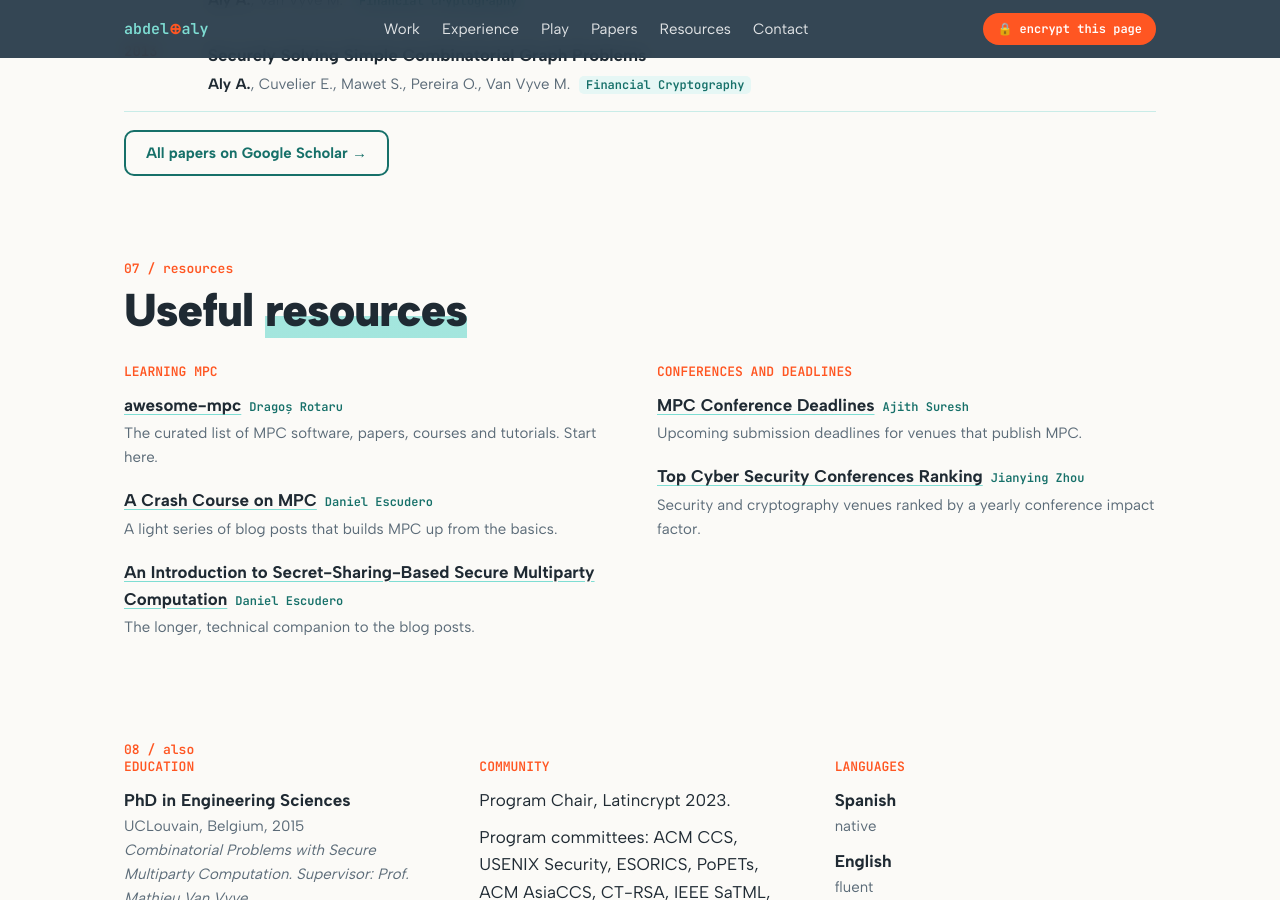
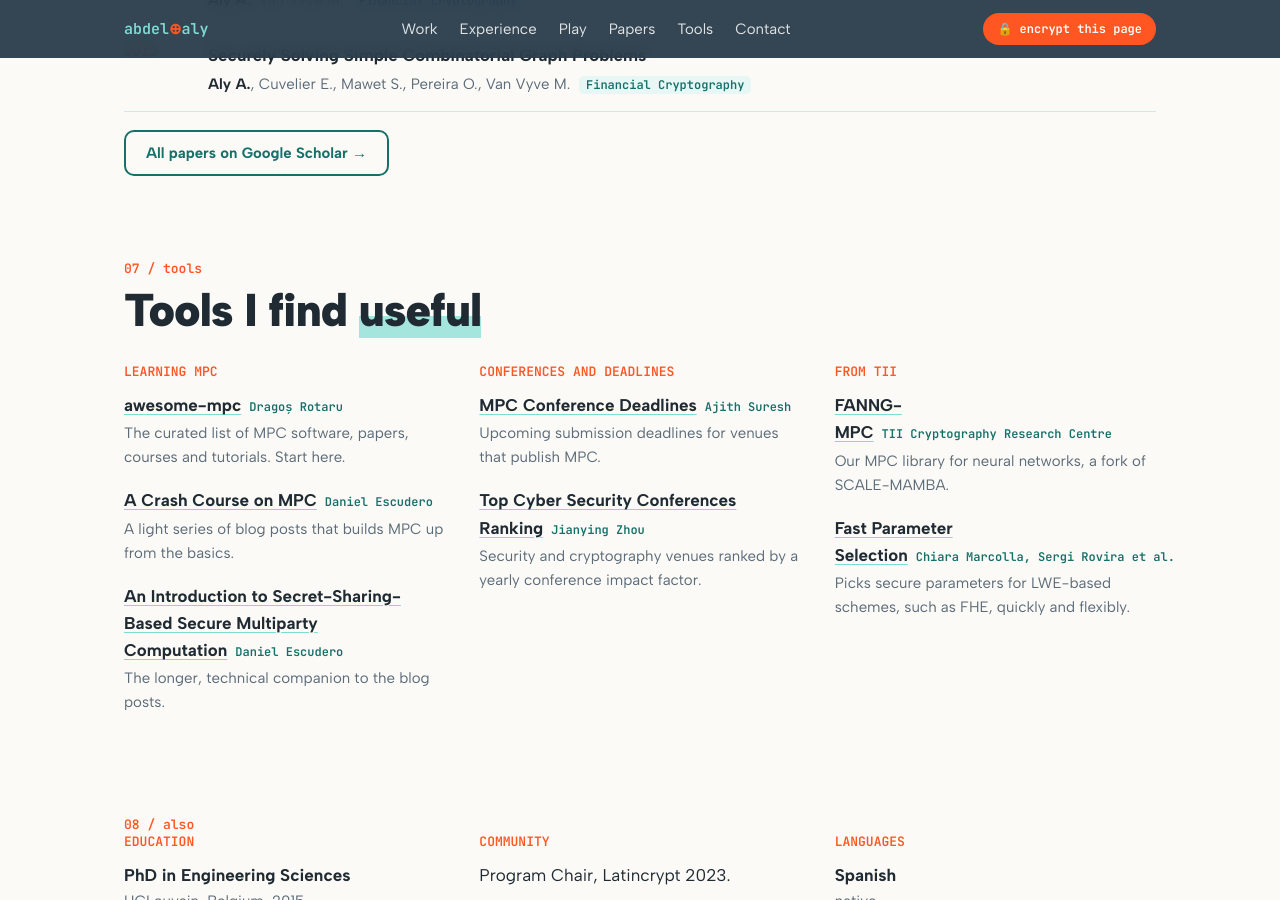
Before and after one commit to abdelrahamanaly/abdelrahamanaly.github.io, a Jekyll site: the page built from index.html, in a window 1280 px wide and 900 px high, scrolled down 5635 px. Built offline with Jekyll 4.4.1, drawn with Linux system fonts in a browser that asks for light colours.

Commit message:
Call section 07 "Tools I find useful" and add FANNG-MPC and Fast Parameter Selection
Co-Authored-By: Claude Opus 5.5 <noreply@anthropic.com>

```diff
--- a/_data/resources.yml
+++ b/_data/resources.yml
@@ -1,4 +1,4 @@
-# Useful resources, shown in section 07 of the homepage.
+# Tools I find useful, shown in section 07 of the homepage ("07 / tools").
 #
 # To add one, copy an item block (the lines from "- title:" to "note:") under the right group,
 # then change the text. To add a new group, copy a whole "- group:" block.
@@ -35,3 +35,14 @@
       by: Jianying Zhou
       url: http://jianying.space/conference-ranking.html
       note: Security and cryptography venues ranked by a yearly conference impact factor.
+
+- group: From TII
+  items:
+    - title: FANNG-MPC
+      by: TII Cryptography Research Centre
+      url: https://github.com/Crypto-TII/FANNG-MPC
+      note: Our MPC library for neural networks, a fork of SCALE-MAMBA.
+    - title: Fast Parameter Selection
+      by: Chiara Marcolla, Sergi Rovira et al.
+      url: https://fastparameterselection.readthedocs.io/en/latest/
+      note: Picks secure parameters for LWE-based schemes, such as FHE, quickly and flexibly.
--- a/index.html
+++ b/index.html
@@ -8,7 +8,7 @@ layout: default
 <nav>
   <div class="wrap">
     <a class="logo" href="#top">abdel<i>⊕</i>aly</a>
-    <div class="links"><a href="#work">Work</a><a href="#experience">Experience</a><a href="#play">Play</a><a href="#papers">Papers</a><a href="#resources">Resources</a><a href="#contact">Contact</a></div>
+    <div class="links"><a href="#work">Work</a><a href="#experience">Experience</a><a href="#play">Play</a><a href="#papers">Papers</a><a href="#tools">Tools</a><a href="#contact">Contact</a></div>
     <button class="lock" id="lock" aria-pressed="false" title="Press E">🔒 encrypt this page</button>
   </div>
 </nav>
@@ -135,9 +135,9 @@ layout: default
   </section>
 
   {%- if site.data.resources.size > 0 %}
-  <section id="resources">
-    <div class="label">07 / resources</div>
-    <h2>Useful <em>resources</em></h2>
+  <section id="tools">
+    <div class="label">07 / tools</div>
+    <h2>Tools I find <em>useful</em></h2>
     <div class="resources">
       {%- for g in site.data.resources %}
       <div><h3>{{ g.group | escape }}</h3><ul>
```
Also changed, not shown: README.md.
